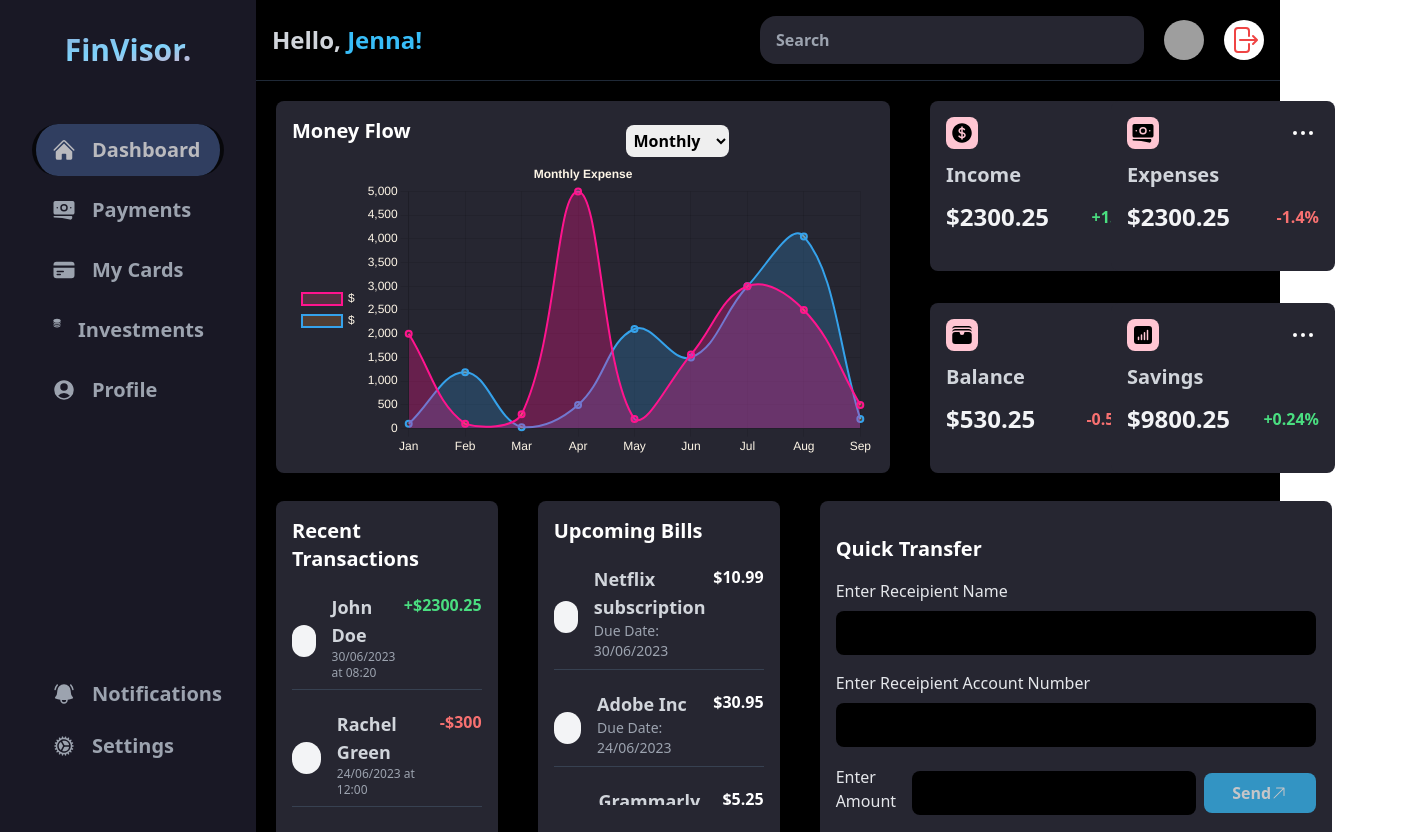
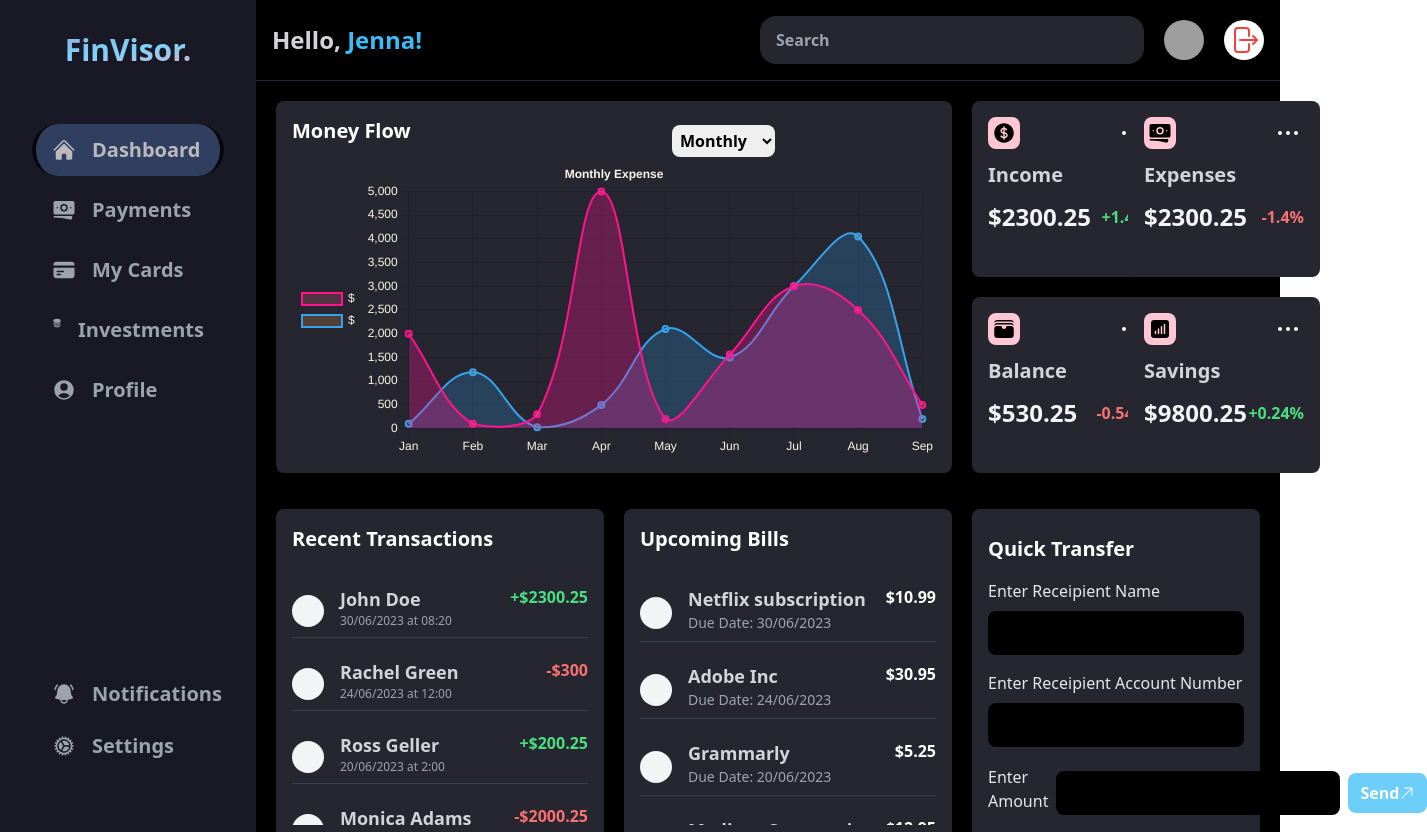
Before and after one commit to TechAtikiN/FinVisor, a Next.js app: page / in a window 1280 px wide. Shown: the top 832 px of the page, 1427 px wide, since content can reach past the window. Built offline with nearby package versions, Linux system fonts and the light colour scheme; grey boxes are pictures that could not be loaded.

Commit message:
feat: modified dashboard spacing

```diff
--- a/app/page.tsx
+++ b/app/page.tsx
@@ -1,13 +1,14 @@
 // named imports
 import { AreaChart, DashboardTags, RecentTransactions, UpcomingBills } from '@/components'
-import { ArrowUpRightIcon } from '@heroicons/react/24/solid'
+import { tags } from '@/utils/dashboardData'
+import { ArrowUpRightIcon, EllipsisHorizontalIcon } from '@heroicons/react/24/solid'
 import Image from 'next/image'
 export default function Home() {
   return (
-    <div>
-      <div className='flex'>
+    <div className='grid grid-cols-3 gap-x-5 gap-y-2'>
+
       {/* money flow */}
-        <div className='p-4 rounded-lg bg-[#262631] w-3/5 m-5'>
+      <div className='p-4 col-span-2 w-full rounded-lg bg-[#262631] my-5 ml-5 mr-6'>
         <p className='text-xl text-left font-semibold'>Money Flow</p>
         <div className='flex justify-end w-3/4 -mt-5 space-x-10 items-center'>
           <select className='p-1 font-semibold rounded-lg hover:red-100 text-black focus:outline-none' name='duration' id='duration'>
@@ -16,20 +17,19 @@ export default function Home() {
             <option value='yearly'>Yearly</option>
           </select>
         </div>
-
         <AreaChart />
       </div>
 
       <DashboardTags />
-      </div>
 
-      <div className='flex w-full'>
+      <div className='col-span-2 flex'>
         <RecentTransactions />
 
         <UpcomingBills />
+      </div>
 
       {/* quick tranfer */}
-        <div className='m-5 mt-2 w-1/2 flex justify-start bg-[#262631] rounded-lg p-4'>
+      <div className='mx-5 mt-2 flex justify-start bg-[#262631] rounded-lg p-4'>
         <div className='flex flex-col w-full justify-center space-y-4'>
           <p className='text-xl text-left font-semibold'>Quick Transfer</p>
           <div className='flex flex-col space-y-2'>
@@ -51,6 +51,5 @@ export default function Home() {
 
       </div>
     </div>
-    </div>
   )
 }
--- a/components/dashboard/DashboardTags.tsx
+++ b/components/dashboard/DashboardTags.tsx
@@ -4,9 +4,9 @@ import { EllipsisHorizontalIcon } from '@heroicons/react/24/solid'
 
 const DashboardTags = () => {
   return (
-    <div className='m-5 grid grid-cols-2 gap-x-8 gap-y-8'>
+    <div className='m-5 grid grid-cols-2 gap-x-6 gap-y-5'>
       {tags.map((tag, index) => (
-        <div className='p-4 rounded-lg bg-[#262631] w-56'>
+        <div key={index} className='p-4 rounded-lg bg-[#262631] w-48'>
           <div className='flex justify-between'>
             <p className='p-1 bg-[#FFC6D3] rounded-lg text-black h-8 w-8'>{tag.icon}</p>
             <EllipsisHorizontalIcon className='h-8 w-8' />
--- a/components/dashboard/RecentTransactions.tsx
+++ b/components/dashboard/RecentTransactions.tsx
@@ -2,8 +2,8 @@ import { recentTransactions } from '@/utils/dashboardData'
 
 const RecentTransactions = () => {
   return (
-    <div className='m-5 mt-2 w-1/2 bg-[#262631] rounded-lg p-4'>
-      <p className='text-xl text-left font-semibold'>Recent Transactions</p>
+    <div className='ml-5 w-full mt-2 bg-[#262631] rounded-lg p-4'>
+      <p className='text-xl text-left font-semibold pb-3'>Recent Transactions</p>
       <div className='h-[260px] overflow-x-hidden overflow-y-scroll'>
         {recentTransactions.map((transaction, index) => (
           <div className='flex justify-between items-start mt-5 border-b border-gray-700'>
--- a/components/dashboard/UpcomingBills.tsx
+++ b/components/dashboard/UpcomingBills.tsx
@@ -2,8 +2,8 @@ import { upcomingBills } from '@/utils/dashboardData'
 
 const UpcomingBills = () => {
   return (
-    <div className='m-5 mt-2 w-1/2 bg-[#262631] rounded-lg p-4'>
-      <p className='text-xl text-left font-semibold'>Upcoming Bills</p>
+    <div className='w-full mt-2 -mr-5 ml-5 bg-[#262631] rounded-lg p-4'>
+      <p className='text-xl text-left pb-3 font-semibold'>Upcoming Bills</p>
       <div className='h-[260px] overflow-x-hidden overflow-y-scroll'>
         {upcomingBills.map((transaction, index) => (
           <div className='flex justify-between items-start mt-5 border-b border-gray-700'>
```
Lines whose indentation alone changed are shown as unchanged.
